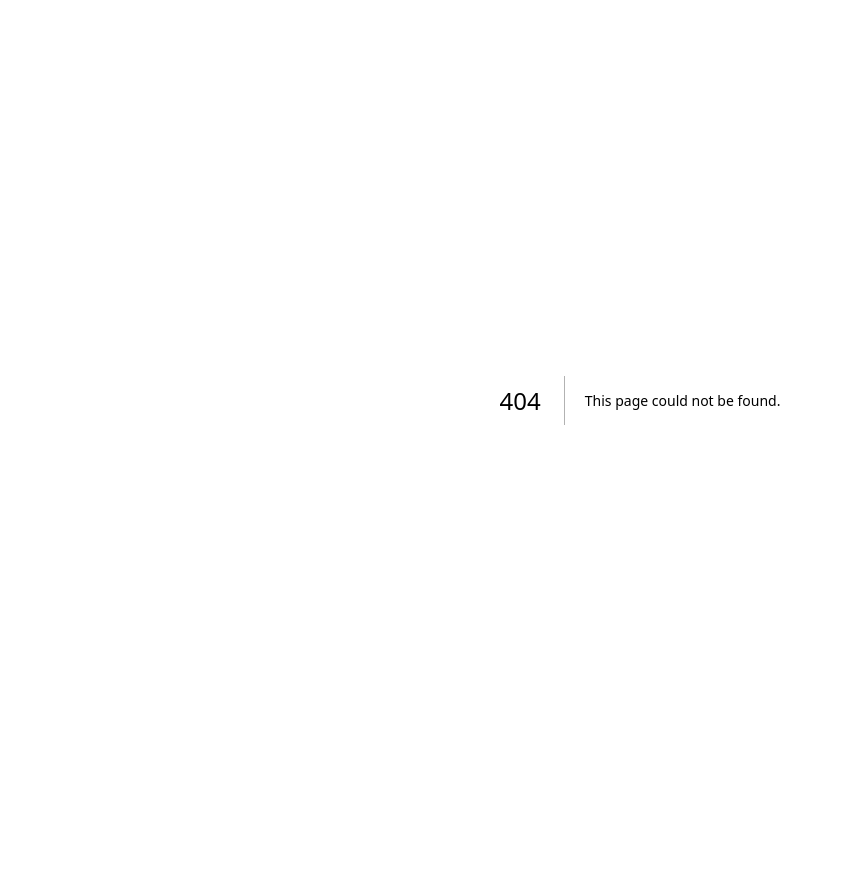
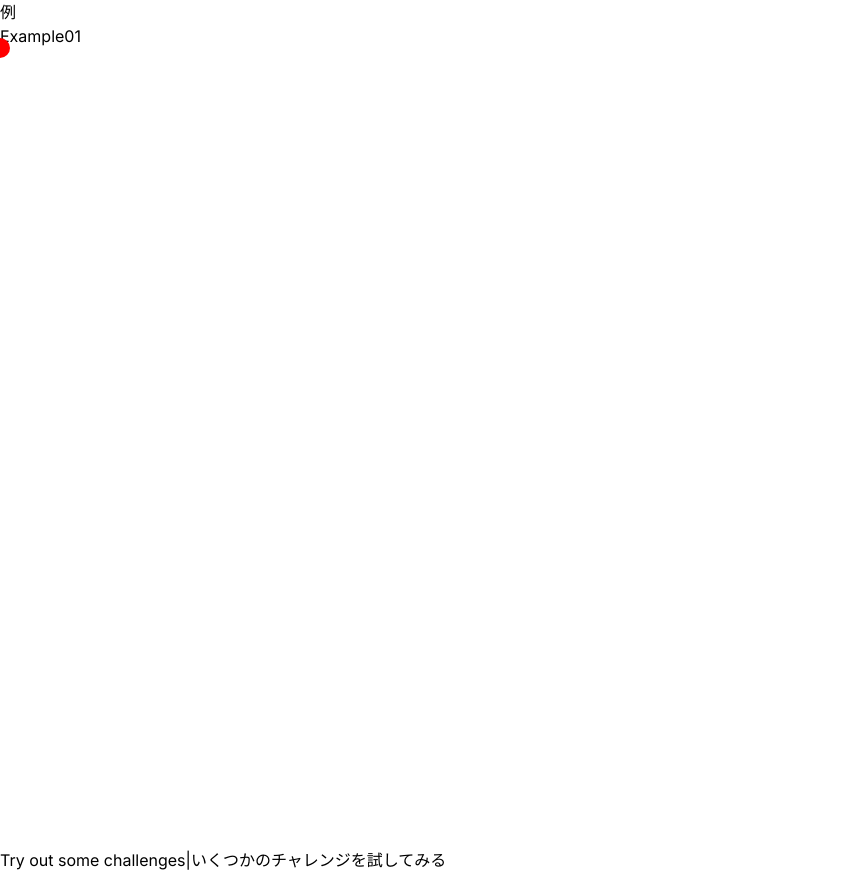
Before and after one commit to ai-biz20-sasaki/learn-react, a Next.js app: page /adding-interactivity/updating-objects-in-state in a window 1280 px wide. Before the commit this address had no page. Shown: the whole page, without its empty margins (0-843 px from the left). Before the commit the page ends 800 px from the top, so only its background shows below. Built offline with nearby package versions, Linux system fonts and the light colour scheme.

Commit message:
Add adding-interactivity/updating-objects-in-state/example01

```diff
--- /dev/null
+++ b/src/app/adding-interactivity/updating-objects-in-state/example01.tsx
@@ -0,0 +1,31 @@
+"use client"
+import { useState } from 'react';
+export default function MovingDot() {
+  const [position, setPosition] = useState({
+    x: 0,
+    y: 0
+  });
+  return (
+    <div
+      onPointerMove={e => {   //これはうまく動かない
+        position.x = e.clientX;
+        position.y = e.clientY;
+      }}
+      style={{
+        position: 'relative',
+        width: '100vw',
+        height: '100vh',
+      }}>
+      <div style={{
+        position: 'absolute',
+        backgroundColor: 'red',
+        borderRadius: '50%',
+        transform: `translate(${position.x}px, ${position.y}px)`,
+        left: -10,
+        top: -10,
+        width: 20,
+        height: 20,
+      }} />
+    </div>
+  );
+}
--- /dev/null
+++ b/src/app/adding-interactivity/updating-objects-in-state/page.tsx
@@ -0,0 +1,39 @@
+//https://react.dev/learn/updating-objects-in-state#challenges
+//https://react.dev/learn/updating-objects-in-state
+import Link from 'next/link'
+import Example01 from './example01'
+//import Example02 from './example02'
+//import Example03 from './example03'
+//import Example04 from './example04'
+//import Challenge01 from './challenge01'
+//import Challenge02 from './challenge02'
+//import Challenge03 from './challenge03'
+
+export default function Page() {
+  return (
+    <div>
+      <h2>
+        <a
+          className=""
+          href="https://react.dev/learn/updating-objects-in-state"
+          target="_blank"
+          rel="noopener noreferrer"
+        >
+          例
+        </a>
+      </h2>
+      <h3>Example01</h3>
+      <Example01 />
+      <h2>
+        <a
+          className=""
+          href="https://react.dev/learn/updating-objects-in-state#challenges"
+          target="_blank"
+          rel="noopener noreferrer"
+        >
+          Try out some challenges|いくつかのチャレンジを試してみる
+        </a>
+      </h2>
+    </div>
+  )
+}
--- a/src/app/page.tsx
+++ b/src/app/page.tsx
@@ -60,7 +60,11 @@ export default function Home() {
             Queueing a Series of State Updates|一連の状態更新をキューに入れる
           </Link>
         </li>
-        <li>Updating Objects in State|状態内のオブジェクトの更新</li>
+        <li>
+          <Link href="/adding-interactivity/updating-objects-in-state">
+            Updating Objects in State|状態内のオブジェクトの更新
+          </Link>
+        </li>
         <li>Updating Arrays in State|状態内の配列を更新する</li>
       </ul>
 
```
